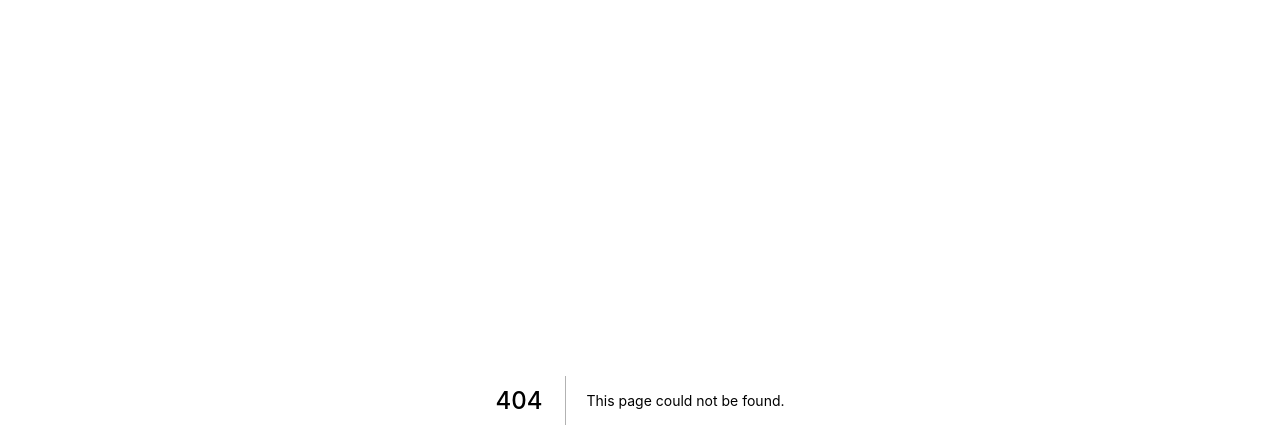
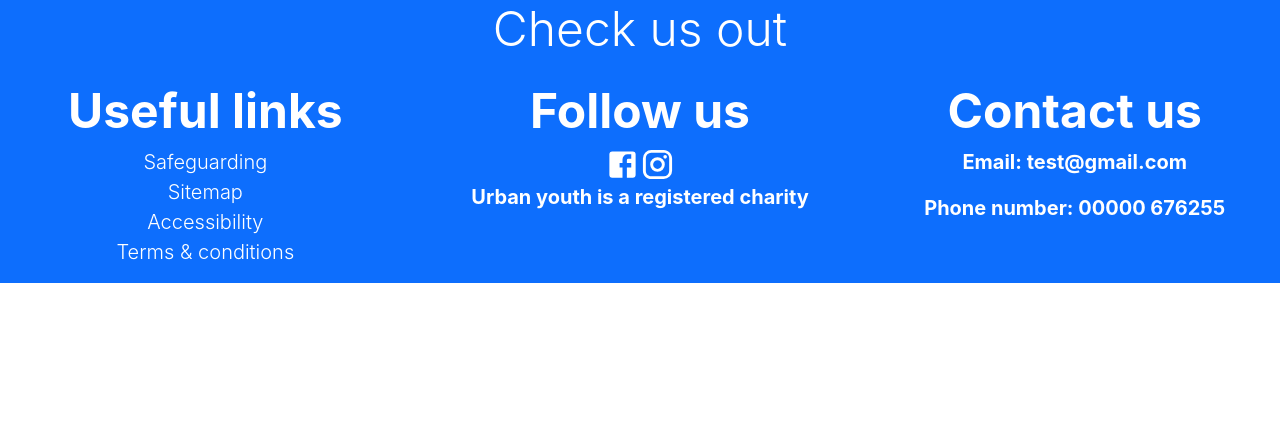
Before and after one commit to shar27/urbanyouth, a Next.js app: page /components/Footer in a window 1280 px wide. Before the commit this address had no page. Shown: the top 448 px of the page. Built offline with nearby package versions, Linux system fonts and the light colour scheme.

Commit message:
new updates

```diff
--- /dev/null
+++ b/pages/components/Footer.js
@@ -0,0 +1,63 @@
+import React from 'react'
+import Link from 'next/link'
+import FacebookIcon from '@mui/icons-material/Facebook';
+import InstagramIcon from '@mui/icons-material/Instagram';
+
+function ResultsBanner() {
+    const hoveredStyle = {
+        cursor: 'pointer'
+    }
+    return (
+<div className="bg-primary text-center text-white">
+<h1 className="display-5 mb-4">Check us out</h1>
+  <div className="row">
+    <div className="col">
+      <h3 className="display-5 fw-bold">Useful links</h3>
+            <ul className="list-unstyled lead">
+            <Link href="/">
+          <li className="text-decoration-none">Safeguarding</li>
+          </Link>
+          <Link href="/">
+          <li className="text-decoration-none">Sitemap</li>
+          </Link>
+          <Link href="/">
+          <li className="text-decoration-none">Accessibility</li>
+          </Link>
+          <Link href="/">
+          <li className="text-decoration-none">Terms & conditions</li>
+          </Link>
+      </ul>
+    </div>
+    <div className="col">
+      <h1 className="display-5 fw-bold">Follow us</h1>
+      <FacebookIcon
+          onClick={event => window.location.href='http://uylondon.org.uk/'}
+          style={hoveredStyle}
+          fontSize ="large"
+          sx={{
+              display: 'flex-inline'
+          }}
+          />
+          <InstagramIcon
+          onClick={event => window.location.href='http://uylondon.org.uk/'}
+          style={hoveredStyle}
+          fontSize ="large"
+          sx={{
+              display: 'flex-inline'
+          }}
+          />
+    <p className="lead fw-bold">Urban youth is a registered charity</p>
+    </div>
+
+    <div className="col">
+      <h1 className="display-5 fw-bold">Contact us</h1>
+    <p className="lead fw-bold">Email: <span>test@gmail.com</span></p>
+    <p className="lead fw-bold">Phone number: <span>00000 676255</span></p>
+    </div>
+
+  </div>
+</div>
+    )
+}
+
+export default ResultsBanner
--- a/pages/index.js
+++ b/pages/index.js
@@ -12,6 +12,7 @@ import SuccessStories from './components/SuccessStories'
 import SuccessHead from './components/SuccessHead'
 import DonateButton from './components/DonateButton'
 import Subscribe from './components/Subscribe'
+import Footer from './components/Footer'
 
 
 export default function Home() {
@@ -33,6 +34,7 @@ export default function Home() {
     <SuccessStories/>
     <DonateButton/>
     <Subscribe/>
+    <Footer/>
      </div>
   )
 }
```
Also changed, not shown: pages/Volunteer.js (added, +27 -0 lines), pages/components/Nav.js (+6 -6 lines).
